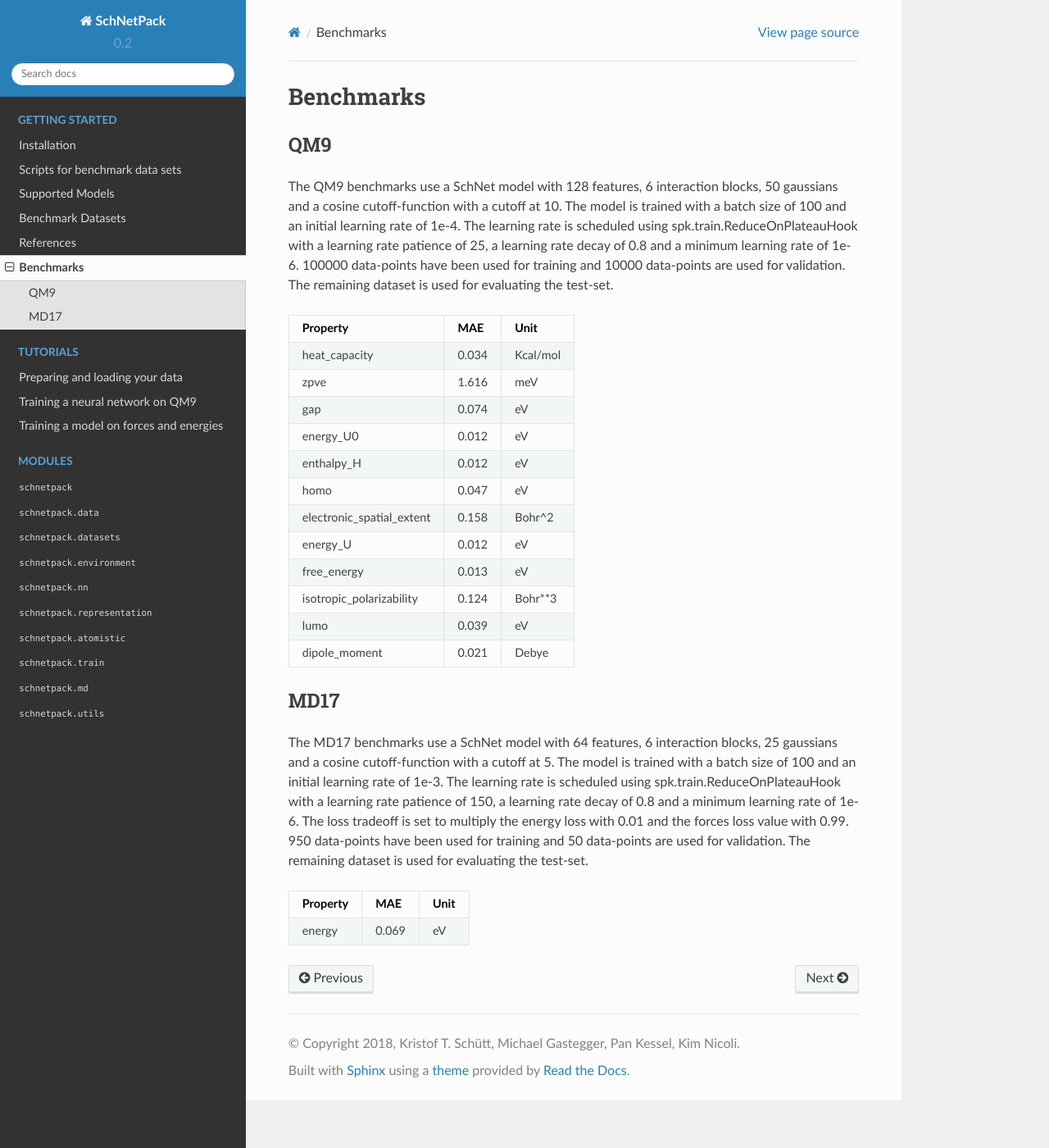
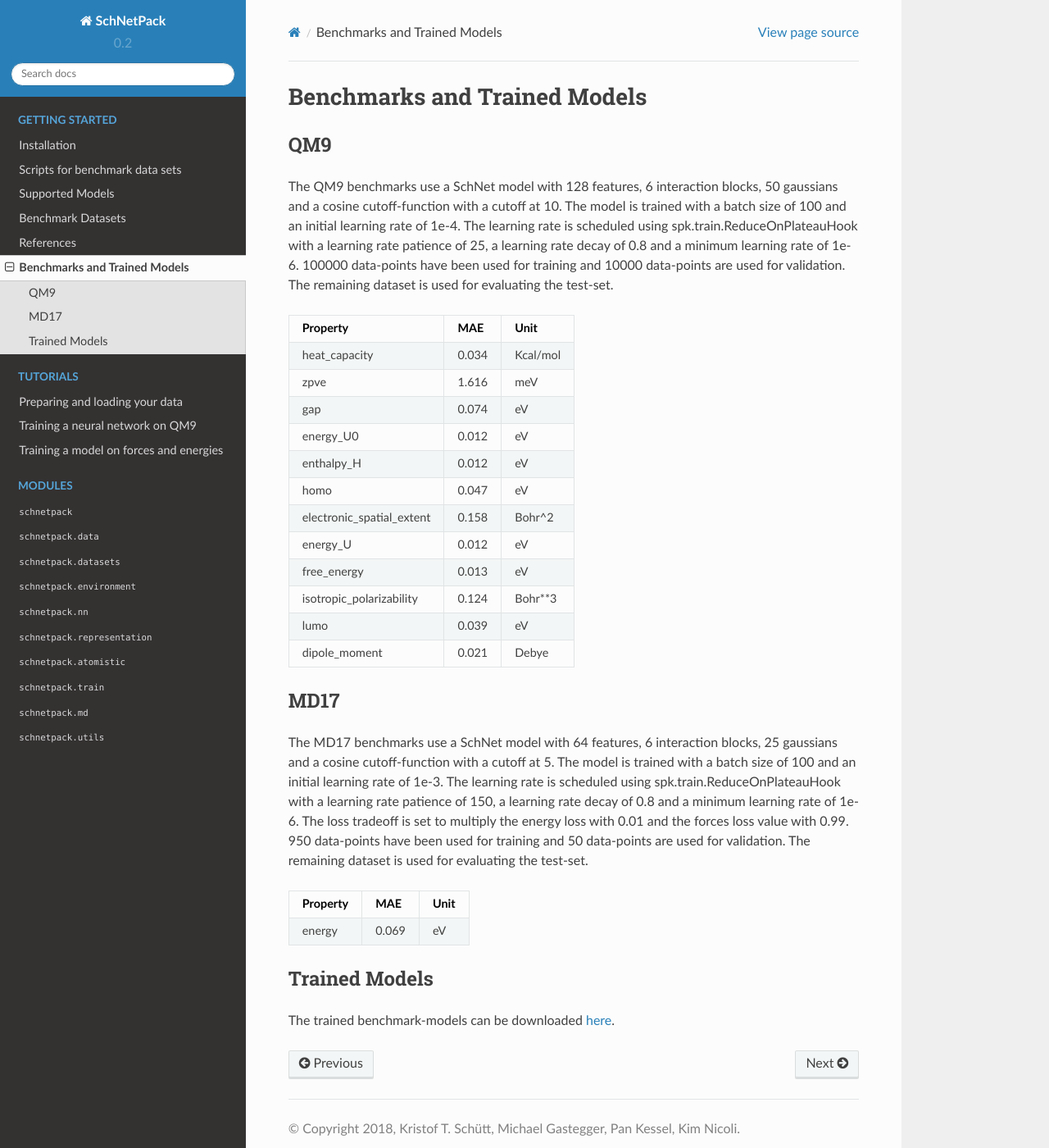
Before and after one commit to atomistic-machine-learning/schnetpack, a Sphinx documentation site: the page built from docs/getstarted/benchmarks.rst, in a window 1280 px wide and 1400 px high. Shown: the whole window at 82% size. Built offline with Sphinx 7.4.7 and the Read the Docs theme 2.0.0, drawn with Linux system fonts in a browser that asks for light colours; pages that are not in the unit, such as notebooks, are missing from menus.

Commit message:
trained models

```diff
--- a/docs/getstarted/benchmarks.rst
+++ b/docs/getstarted/benchmarks.rst
@@ -1,9 +1,9 @@
 .. _benchmark:
 
 
-==========
-Benchmarks
-==========
+=============================
+Benchmarks and Trained Models
+=============================
 
 QM9
 ---
@@ -49,3 +49,9 @@ Property      MAE  Unit
 ==========  =====  ======
 energy      0.069  eV
 ==========  =====  ======
+
+
+Trained Models
+--------------
+The trained benchmark-models can be downloaded
+`here <http:www.quantum-machine.org/datasets/trained_schnet_models.zip>`_.
```
